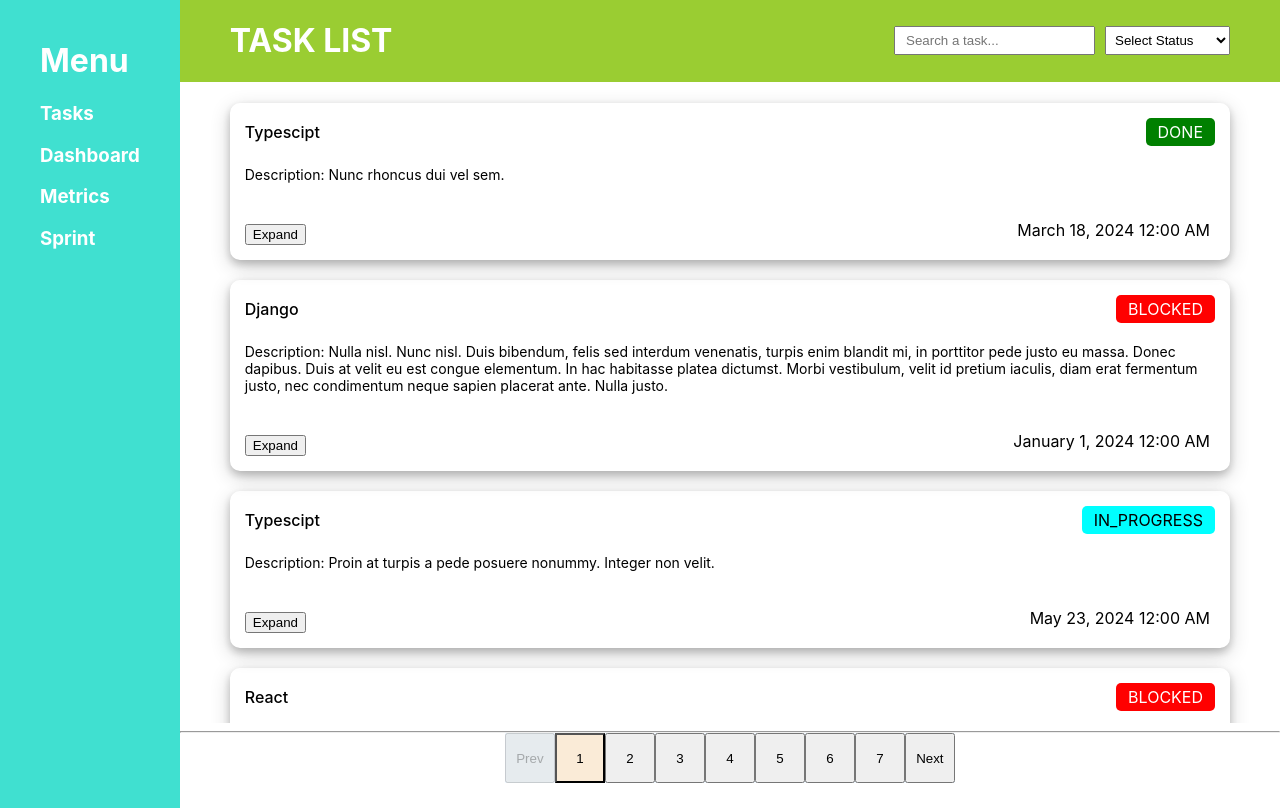
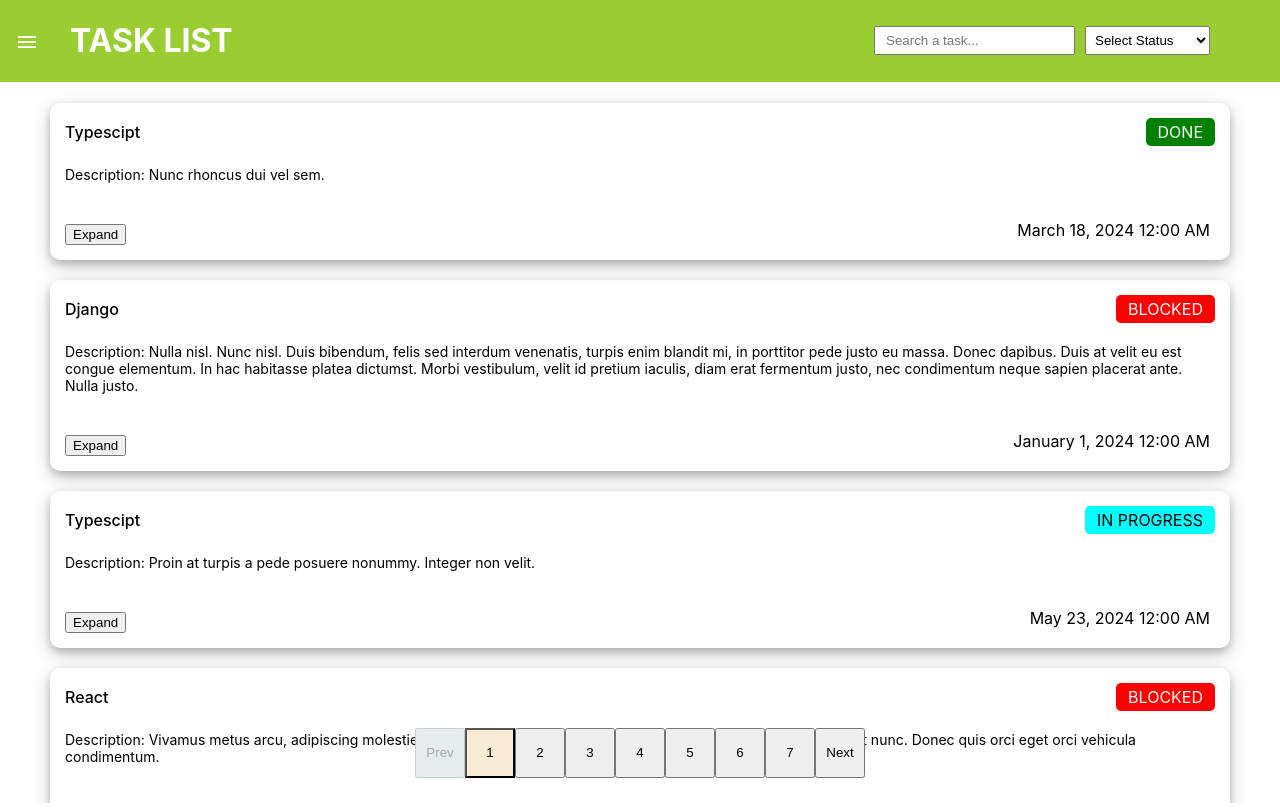
Before and after one commit to orujahmadov1993/upfirst, a React (Create React App) app: page / in a window 1280 px wide. Built offline with nearby package versions, Linux system fonts and the light colour scheme.

Commit message:
menu item

```diff
--- a/public/index.html
+++ b/public/index.html
@@ -15,6 +15,8 @@
       user's mobile device or desktop. See https://developers.google.com/web/fundamentals/web-app-manifest/
     -->
     <link rel="manifest" href="%PUBLIC_URL%/manifest.json" />
+    <link href="https://fonts.googleapis.com/icon?family=Material+Icons"
+      rel="stylesheet">
     <!--
       Notice the use of %PUBLIC_URL% in the tags above.
       It will be replaced with the URL of the `public` folder during the build.
--- a/src/App.tsx
+++ b/src/App.tsx
@@ -23,7 +23,7 @@ const StyledHeader = styled.div`
   display: flex;
   justify-content: space-between;
   border-bottom: 1px solid;
-  padding: 0 50px;
+  padding: 0 70px;
 `;
 
 const StyledSearchInput = styled.input`
@@ -57,7 +57,6 @@ function App() {
           </StyledFlexBox>
         </StyledHeader>
         <CardList page={page} search={search} status={status} />
-        <hr />
         <Pagination current={page} onChangePage={setPage} />
       </StyledMainContent>
     </StyledApp>
--- a/src/components/Card.tsx
+++ b/src/components/Card.tsx
@@ -38,6 +38,7 @@ const StyledActionButton = styled.button<{ color?: string }>`
     color: white;
     border-radius: 5px;
     border: 0;
+    cursor: pointer;
 `;
 
 interface ICard {
@@ -52,7 +53,7 @@ const Card = (props: ICard) => {
     const hiddentContent = (
         <StyledFlexBox gap="10px">
             <StyledActionButton color="red" onClick={() => onDelete(task.uuid)}>Delete</StyledActionButton>
-            {task.status === Status.IN_PROGRESS && <StyledActionButton color="green">Mark as Done</StyledActionButton>}
+            <StyledActionButton disabled={task.status !== Status.IN_PROGRESS} color="green">Mark as Done</StyledActionButton>
         </StyledFlexBox>
     );
 
--- a/src/components/CardList.tsx
+++ b/src/components/CardList.tsx
@@ -9,7 +9,7 @@ const StyledCardList = styled.div`
     flex-direction: column;
     gap: 20px;
     padding: 20px;
-    height: 75vh;
+    height: 85vh;
     overflow: auto;
 
     @media only screen and (min-width: 600px) {
--- a/src/components/Menu.tsx
+++ b/src/components/Menu.tsx
@@ -2,10 +2,28 @@ import { useState } from "react";
 import styled from "styled-components";
 
 const StyledMenu = styled.div`
-    height: 96vh;
+    position: relative;
+    height: 100vh;
     background-color: turquoise;
     color: white;
-    padding: 20px 40px;
+    padding: 0px 20px;
+    width: 300px;
+`;
+
+const MenuButton = styled.div`
+    position: absolute;
+    top: 30px;
+    left: 15px;
+    z-index: 10;
+    cursor: pointer;
+    color: white;
+`;
+
+const StyledCloseButton = styled.div`
+    position: absolute;
+    right: 15px;
+    top: 15px;
+    cursor: pointer;
 `;
 
 const Menu = () => {
@@ -14,6 +32,11 @@ const Menu = () => {
     if (expanded) {
         return (
             <StyledMenu>
+                <StyledCloseButton onClick={() => setExpanded(false)}>
+                    <span className="material-icons">
+                        close
+                    </span>
+                </StyledCloseButton>
                 <h1>Menu</h1>
                 <h3>Menu Item 1</h3>
                 <h3>Menu Item 2</h3>
@@ -24,13 +47,11 @@ const Menu = () => {
     }
 
     return (
-        <StyledMenu>
-            <h1>Menu</h1>
-            <h3>Tasks</h3>
-            <h3>Dashboard</h3>
-            <h3>Metrics</h3>
-            <h3>Sprint</h3>
-        </StyledMenu>
+        <MenuButton onClick={() => setExpanded(!expanded)}>
+            <span className="material-icons">
+                menu
+            </span>
+        </MenuButton>
     );
 }
 
--- a/src/components/StatusTag.tsx
+++ b/src/components/StatusTag.tsx
@@ -39,7 +39,7 @@ const StatusTag = (props: IStatusTagProps) => {
     }, [status]);
 
     return (
-        <StyledStatusTag background={bg} color={color} >{status}</StyledStatusTag>
+        <StyledStatusTag background={bg} color={color} >{status.split('_').join(' ')}</StyledStatusTag>
     )
 }
 
```
